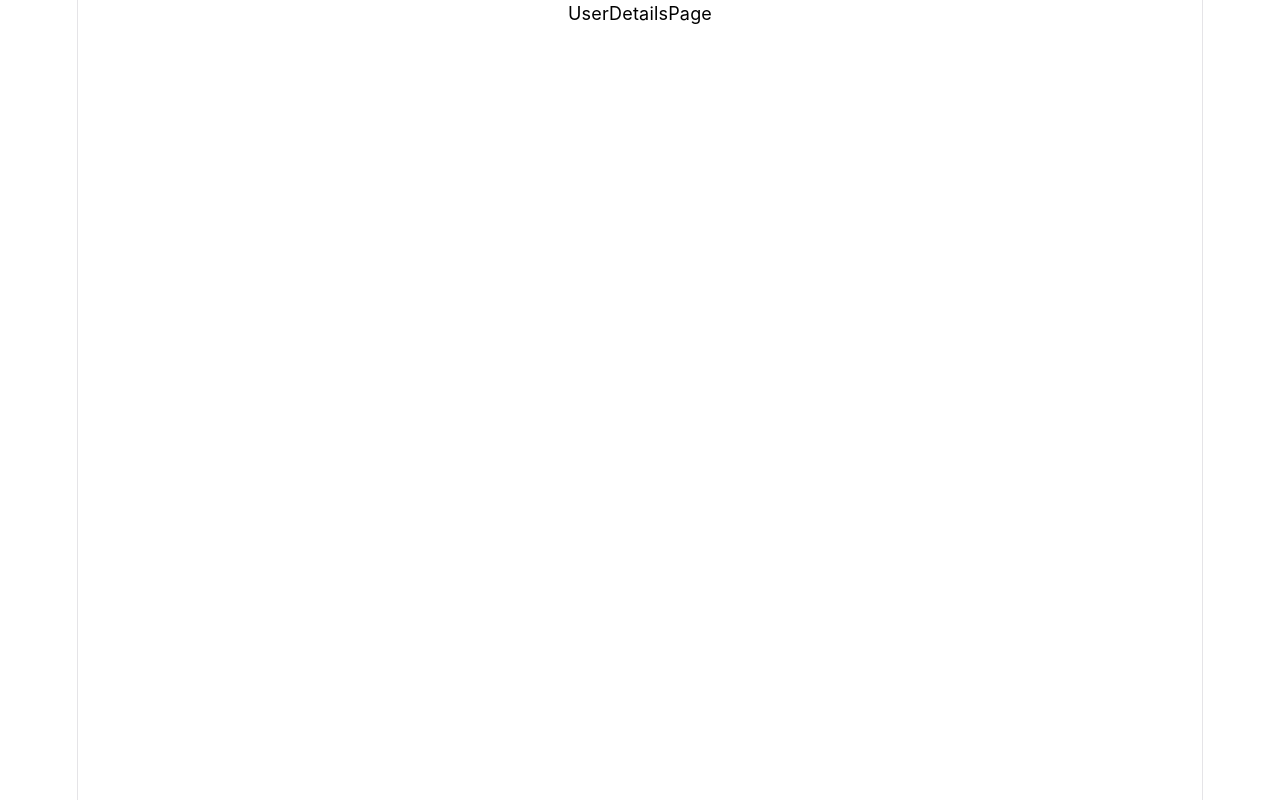
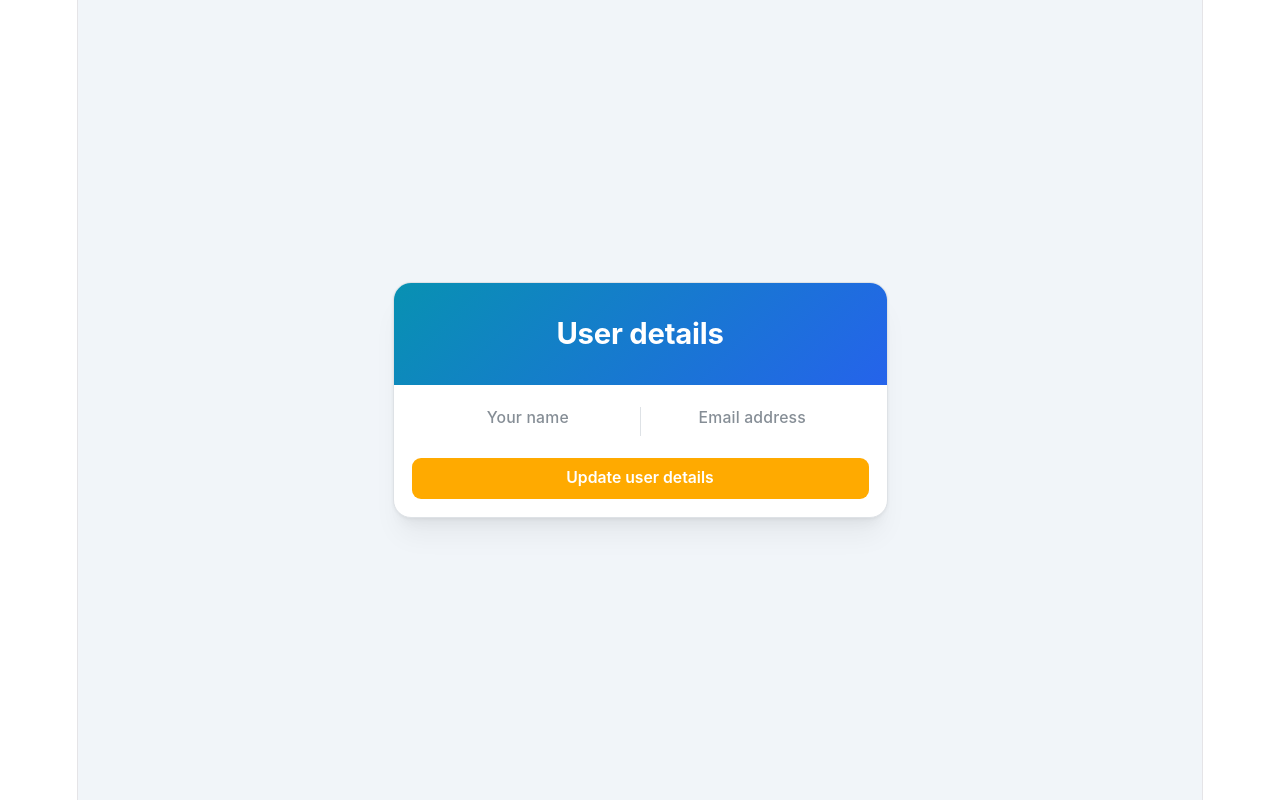
Before and after one commit to simcha-art/to-do-list, a React (Vite) app in the folder frontend/: page /user-details in a window 1280 px wide. Built offline with nearby package versions, Linux system fonts and the light colour scheme.

Commit message:
feat: user-details-page from the last commit

```diff
--- a/frontend/src/pages/UserDetailsPage.tsx
+++ b/frontend/src/pages/UserDetailsPage.tsx
@@ -1,9 +1,22 @@
-import React from 'react'
+import { useAtomValue } from "jotai";
+import { UserAtom } from "../../atoms/UserAtom";
+import UserDetailsCard from "../components/UserDetailsCard";
+import UpdateUserDetails from "../components/UpdateUserDetails";
+import { useState } from "react";
 
 function UserDetailsPage() {
-  return (
-    <div>UserDetailsPage</div>
-  )
+    const [isEdit, setIsEdit] = useState<boolean>(false)
+    const user = useAtomValue(UserAtom);
+    function toggle(){
+        setIsEdit(prev => !prev)
+    }
+
+
+    return (
+        <>
+            {isEdit ? <UpdateUserDetails user={user} toggle={toggle}/> : <UserDetailsCard user={user} toggle={toggle}/>}
+        </>
+    );
 }
 
-export default UserDetailsPage
+export default UserDetailsPage;
```
